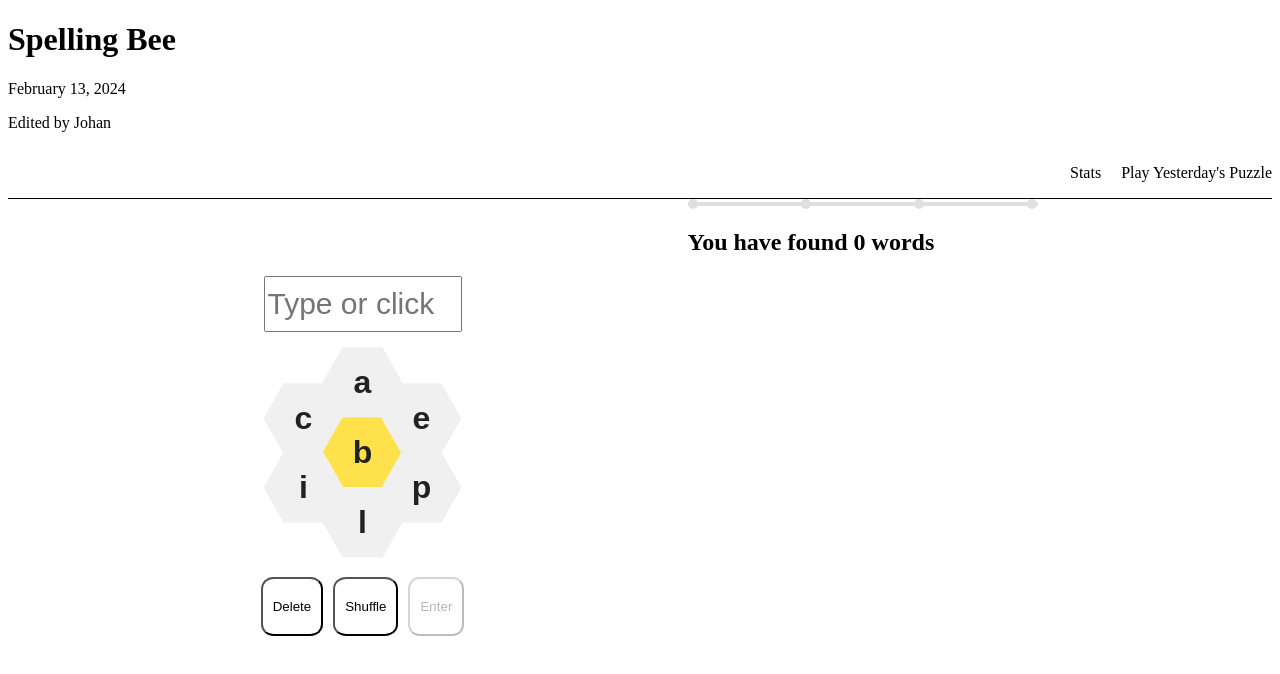
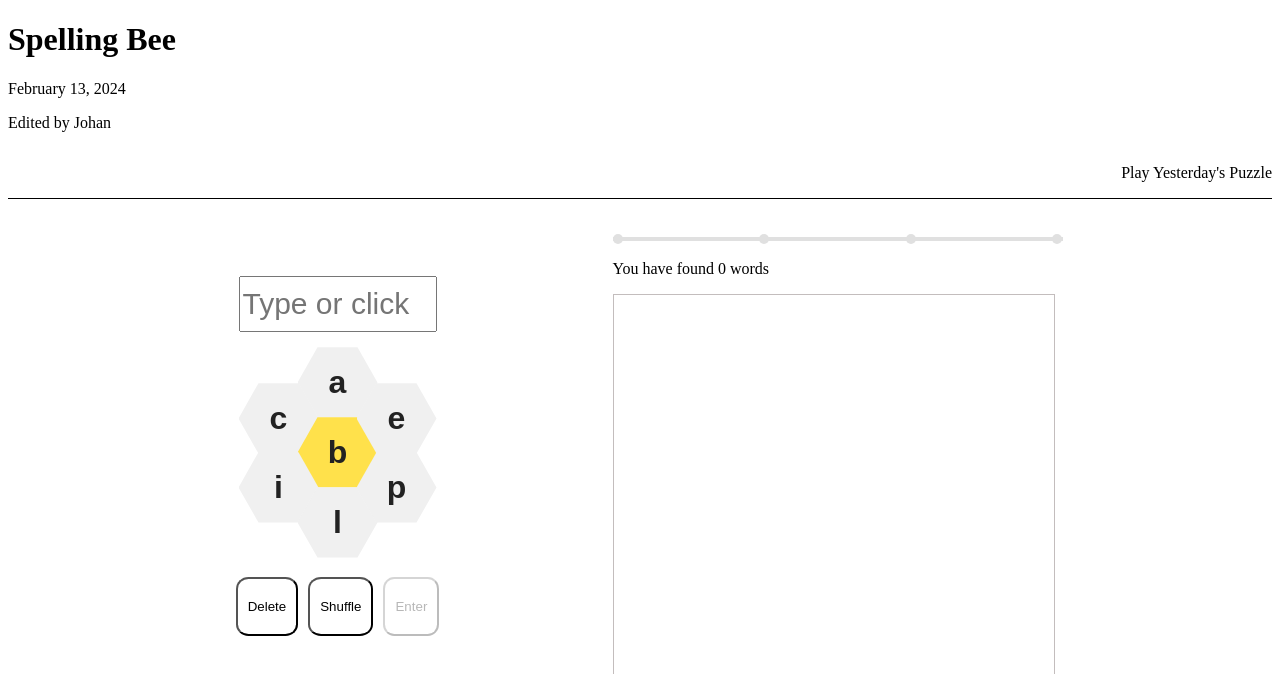
Before and after one commit to johanperjulius1/spelling-bee, a React (Vite) app: page / in a window 1280 px wide. Shown: the top 674 px of the page. Built offline with nearby package versions, Linux system fonts and the light colour scheme.

Commit message:
adjusting syuling

```diff
--- a/public/api/data.json
+++ b/public/api/data.json
@@ -13,7 +13,7 @@
                 "l",
                 "p"
             ],
-            "maxPoints": 100,
+            "maxPoints": 80,
             "validLetters": [
                 "b",
                 "a",
--- a/src/components/Header.jsx
+++ b/src/components/Header.jsx
@@ -15,9 +15,6 @@
       <nav className={styles.nav}>
         <ul className={styles["nav-list"]}>
           <li className={styles["nav-list__item"]}>
-            <a href="#stats">Stats</a>
-          </li>
-          <li className={styles["nav-list__item"]}>
             <a href="#puzzle">Play Yesterday's Puzzle</a>
           </li>
         </ul>
--- a/src/components/PointSection/PointSection.jsx
+++ b/src/components/PointSection/PointSection.jsx
@@ -75,9 +75,9 @@
         </div>
       </div>
       <section className={styles["wordlist-container"]}>
-        <h2 className={styles["wordlist-title"]}>
+        <p className={styles["wordlist-title"]}>
           You have found {foundWords.length} words
-        </h2>
+        </p>
         <ul className={styles["wordlist-words"]}>{listOfWords}</ul>
       </section>
     </aside>
--- a/src/components/PointSection/points-section.module.css
+++ b/src/components/PointSection/points-section.module.css
@@ -5,9 +5,9 @@
   display: flex;
   flex-direction: row;
   justify-content: space-between;
-  max-width: 100%;
+  margin-top: 35px;
   position: relative;
-  width: 350px;
+  width: 450px;
   z-index: 1;
 }
 
@@ -50,15 +50,34 @@
 }
 
 .circle.active {
-  background-color: #f2ee0f;
-  border-color: #f2ee0f;
+  background-color: #ffe14b;
+  border-color: #ffe14b;
   color: #000;
   font-size: 5.5px; /* 10px ÷ 2.5 = 4px to maintain same visual size */
   transform: scale(2.7);
 }
 
 .circle.completed {
-  background-color: #f2ee0f;
-  border-color: #f2ee0f;
+  background-color: #ffe14b;
+  border-color: #ffe14b;
   font-size: 0;
 }
+
+
+.wordlist-words {
+  border: 1px solid #c3bdbd;
+  height: 500px;
+  padding-top: 20px;
+  width: 400px;
+  list-style: none;
+}
+
+.wordlist-words li {
+  border-bottom: 1px solid gray;
+  padding-bottom: 5px;
+  width: 100px;
+}
+
+.wordlist-title {
+
+}
```
